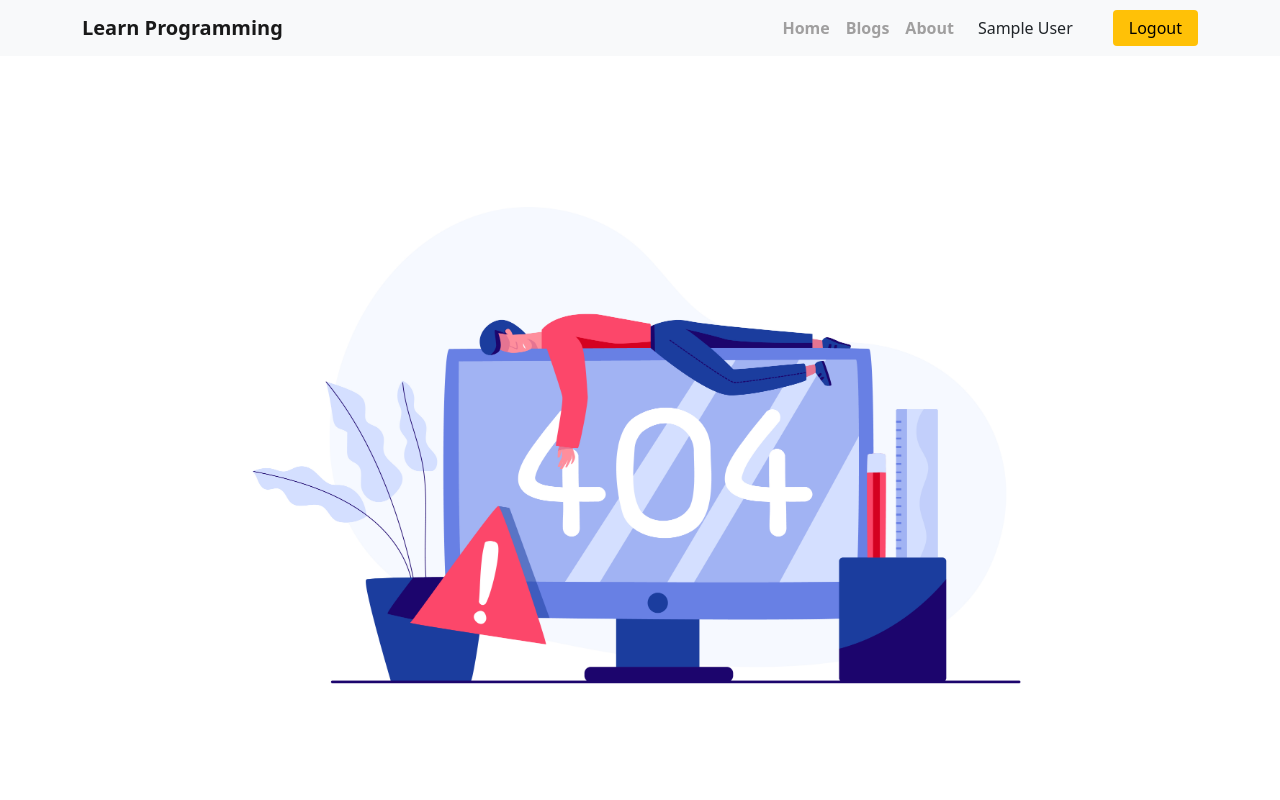
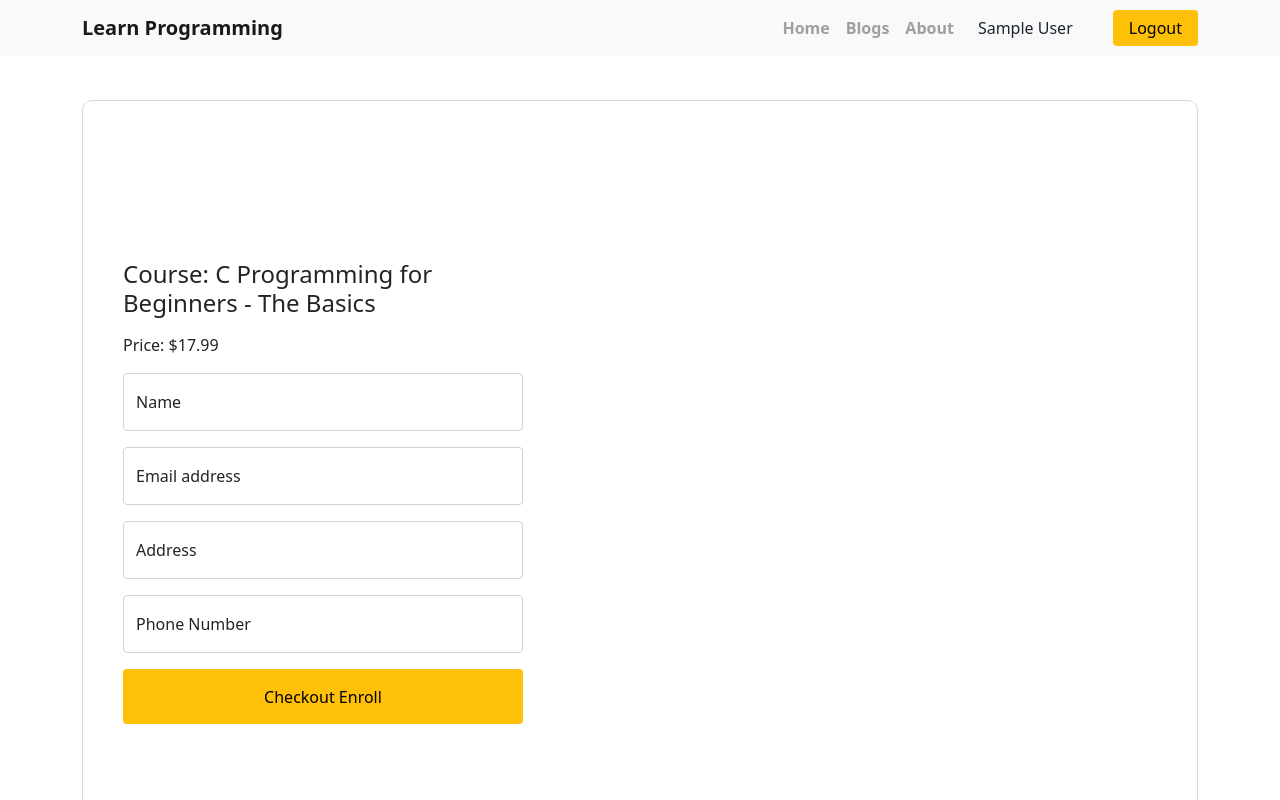
Before and after one commit to SakibAhamedKhan/learn-programming, a React (Create React App) app: page /course/1 in a window 1280 px wide. Shown: the top 800 px of the page. Built offline with nearby package versions, Linux system fonts and the light colour scheme; no server answers; sample sign-in values are in the browser's storage.

Commit message:
RequireAuth added

```diff
--- a/src/App.js
+++ b/src/App.js
@@ -3,12 +3,15 @@ import { Route, Routes } from 'react-router-dom';
 import './App.css';
 import About from './pages/About/About';
 import Blog from './pages/Blog/Blog';
+import Checkout from './pages/Checkout/Checkout';
 import Home from './pages/Home/Home/Home';
 import Login from './pages/LoginSignup/Login/Login';
+import RequireAuth from './pages/LoginSignup/RequireAuth/RequireAuth';
 import Signup from './pages/LoginSignup/Signup/Signup';
 import Footer from './pages/Shared/Footer/Footer';
 import Header from './pages/Shared/Header/Header';
 import NotFound from './pages/Shared/NotFound/NotFound';
+import Thanks from './pages/Shared/Thanks/Thanks';
 
 function App() {
   return (
@@ -21,6 +24,12 @@ function App() {
         <Route path='/signup' element={<Signup></Signup>}></Route>
         <Route path='/blogs' element={<Blog></Blog>}></Route>
         <Route path='/about' element={<About></About>}></Route>
+        <Route  path='/course/:courseId' element={
+          <RequireAuth>
+            <Checkout></Checkout>
+          </RequireAuth>
+        }></Route>
+        <Route path='/thanks' element={<Thanks></Thanks>}></Route>
         <Route path='*' element={<NotFound></NotFound>}></Route>
       </Routes>
      <Footer></Footer>
--- /dev/null
+++ b/src/pages/Checkout/Checkout.css
@@ -0,0 +1,22 @@
+.checkout{
+	height: 100vh;
+	margin-top: 100px;
+	margin-bottom: 40px;
+	display: grid;
+	grid-template-columns:  1fr  2fr;
+	align-items: center;
+	border: 1px solid rgb(216, 215, 215);
+	border-radius: 10px;
+	padding: 20px 40px;
+}
+
+@media screen and (max-width: 1200px) {
+	.checkout{
+		grid-template-columns:  1fr;
+	}
+}
+@media screen and (max-width: 380px) {
+	.checkout{
+		padding: 20px 20px;
+	}
+}
--- /dev/null
+++ b/src/pages/Checkout/Checkout.js
@@ -0,0 +1,82 @@
+import React, { useEffect, useState } from 'react';
+import { FloatingLabel, Form } from 'react-bootstrap';
+import { useNavigate, useParams } from 'react-router-dom';
+import Loading from '../Shared/Loading/Loading';
+import './Checkout.css';
+import { ToastContainer, toast } from 'react-toastify';
+import 'react-toastify/dist/ReactToastify.css';
+
+const Checkout = () => {
+	const {courseId} = useParams();
+	const [data, setData] = useState([]);
+	const [final, setFinal] = useState({});
+	const navigate = useNavigate();
+
+	useEffect( ()=>{
+		fetch('/courses-data.json')
+		.then(res => res.json())
+		.then(data => setData(data));
+	} ,[]);
+
+	useEffect( ()=>{
+		const findedData = data.find(d => d.id === parseInt(courseId));
+		setFinal(findedData);
+	}, [data]);
+
+	const handleSubmitCheckout = (event) =>{
+		event.preventDefault();
+		// return <div className='vh-100 d-flex justify-content-center align-items-center'>
+		// 	<h2>Thanks for Enroll the Couse ({final?.name})</h2>
+		// </div>;
+		navigate('/thanks');
+	}
+	return (
+		<div className='container'>
+			{
+				final ?
+				<div className='checkout'>
+					<div>
+						<h4 className=''>Course: {final?.name}</h4>
+						<p className='my-3'>Price: ${final?.price}</p>
+						<form onSubmit={handleSubmitCheckout}>
+							<FloatingLabel
+								controlId="floatingInput"
+								label="Name"
+								className="mb-3"
+							>
+								<Form.Control type="text" placeholder="name" name='name' required/>
+							</FloatingLabel>
+							<FloatingLabel
+								controlId="floatingInput"
+								label="Email address"
+								className="mb-3"
+							>
+								<Form.Control type="email" placeholder="name@example.com" name='email' required/>
+							</FloatingLabel>
+							<FloatingLabel
+								controlId="floatingInput"
+								label="Address"
+								className="mb-3"
+							>
+								<Form.Control type="text" placeholder="address" name='address' required/>
+							</FloatingLabel>
+							<FloatingLabel controlId="floatingInput" label="Phone Number">
+								<Form.Control type="text" placeholder="phone number" required name='phone' />
+							</FloatingLabel>
+							<button className='btn btn-warning nav-btn login-btn py-3 my-3'>Checkout Enroll</button>
+						</form>
+					</div>
+					<div>
+
+					</div>
+				</div>
+				:
+				<Loading></Loading>
+
+			}
+			<ToastContainer />
+		</div>
+	);
+};
+
+export default Checkout;
--- a/src/pages/Home/Course/Course.css
+++ b/src/pages/Home/Course/Course.css
@@ -19,3 +19,29 @@
 	flex-direction: column;
 	justify-content: space-between;
 }
+
+@media screen and (max-width: 900px) {
+	.course{
+		width: 300px;
+	}
+}
+@media screen and (max-width: 800px) {
+	.course{
+		width: 350px;
+	}
+}
+@media screen and (max-width: 450px) {
+	.course{
+		width: 300px;
+	}
+}
+@media screen and (max-width: 350px) {
+	.course{
+		width: 270px;
+	}
+}
+@media screen and (max-width: 310px) {
+	.course{
+		width: 250px;
+	}
+}
--- a/src/pages/Home/Course/Course.js
+++ b/src/pages/Home/Course/Course.js
@@ -1,8 +1,14 @@
 import React from 'react';
+import { useNavigate } from 'react-router-dom';
 import './Course.css'
 
 const Course = ({data}) => {
 	const {id, name, image, price, description} = data;
+	const navigate = useNavigate();
+
+	const handleNavigateCheckout = () => {
+		navigate(`/course/${id}`);
+	}
 	return (
 		<div className='course'>
 			<div>
@@ -16,7 +22,7 @@ const Course = ({data}) => {
 				</div>
 				<div>
 					<p className=''>Price: ${price}</p>
-					<button className='btn btn-warning nav-btn enroll-btn w-100 py-3'>Enroll Now</button>
+					<button onClick={handleNavigateCheckout} className='btn btn-warning nav-btn enroll-btn w-100 py-3'>Enroll Now</button>
 				</div>
 			</div>
 
--- a/src/pages/Home/Courses/Courses.css
+++ b/src/pages/Home/Courses/Courses.css
@@ -4,3 +4,22 @@
 	grid-template-columns: repeat(3, 1fr);
 	grid-gap: 40px;
 }
+
+@media screen and (max-width: 1200px) {
+	.courses-all{
+		grid-template-columns: repeat(2, 1fr);
+		justify-items: center;
+	}
+}
+@media screen and (max-width: 900px) {
+	.courses-all{
+		grid-template-columns: repeat(2, 1fr);
+		justify-items: center;
+	}
+}
+@media screen and (max-width: 800px) {
+	.courses-all{
+		grid-template-columns: repeat(1, 1fr);
+		justify-items: center;
+	}
+}
--- a/src/pages/LoginSignup/Login/Login.css
+++ b/src/pages/LoginSignup/Login/Login.css
@@ -11,7 +11,7 @@
 	height: 55px;
 }
 
-@media screen and (max-width:450px){
+@media screen and (max-width:500px){
 	.login-container input , .login-btn {
 		width: 280px;
 	}
@@ -25,13 +25,13 @@
 }
 @media screen and (max-width:320px){
 	.login-container input , .login-btn {
-		width: 240px;
+		width: 220px;
 	}
 
 }
 @media screen and (max-width:300px){
 	.login-container input , .login-btn  {
-		width: 220px;
+		width: 210px;
 	}
 
 }
--- a/src/pages/LoginSignup/Login/Login.js
+++ b/src/pages/LoginSignup/Login/Login.js
@@ -1,7 +1,7 @@
 import React, { useState } from 'react';
 import { FloatingLabel, Form } from 'react-bootstrap';
 import { useSendPasswordResetEmail, useSignInWithEmailAndPassword } from 'react-firebase-hooks/auth';
-import { Link, useNavigate } from 'react-router-dom';
+import { Link, useLocation, useNavigate } from 'react-router-dom';
 import auth from '../../../firebase.init';
 import Loading from '../../Shared/Loading/Loading';
 import './Login.css';
@@ -22,10 +22,11 @@ const Login = () => {
 	const [sendPasswordResetEmail, sending, resetError] = useSendPasswordResetEmail(
 		auth
 	  );
-
+	const location = useLocation();
+	const from = location.state?.from.pathname || '/';
 
 	if(user){
-		navigate('/home');
+		navigate(from, {replace:true});
 	}
 
 
@@ -46,7 +47,7 @@ const Login = () => {
 	const handleResetPassword = () => {
 		errorElement = '';
 		if(emailForReset.length === 0){
-			alert('At first Fill the Email Field')
+			toast('At first fill the email field')
 		} else{
 			toast("Password reset mail sended");
 			sendPasswordResetEmail(emailForReset);
--- /dev/null
+++ b/src/pages/LoginSignup/RequireAuth/RequireAuth.js
@@ -0,0 +1,20 @@
+import React from 'react';
+import { useAuthState } from 'react-firebase-hooks/auth';
+import { Navigate, useLocation } from 'react-router-dom';
+import auth from '../../../firebase.init';
+import Loading from '../../Shared/Loading/Loading';
+
+const RequireAuth = ({children}) => {
+	const [user, loading] = useAuthState(auth);
+	const location = useLocation();
+
+	if(loading){
+		return <Loading></Loading>
+	}
+	if(!user){
+		return <Navigate to='/login' state={{from:location}} replace></Navigate>
+	}
+	return children;
+};
+
+export default RequireAuth;
--- a/src/pages/Shared/Social/Social.js
+++ b/src/pages/Shared/Social/Social.js
@@ -3,7 +3,7 @@ import './Social.css'
 import {FcGoogle} from 'react-icons/fc';
 import auth from '../../../firebase.init';
 import { useSignInWithGoogle } from 'react-firebase-hooks/auth';
-import { useNavigate } from 'react-router-dom';
+import { useLocation, useNavigate } from 'react-router-dom';
 
 const Social = () => {
 	const [signInWithGoogle, user, loading, error] = useSignInWithGoogle(auth);
@@ -11,8 +11,10 @@ const Social = () => {
 		signInWithGoogle();
 	}
 	const navigate = useNavigate();
+	const location = useLocation();
+	const from = location.state?.from.pathname || '/';
 	if(user){
-		navigate('/home');
+		navigate(from, {replace:true});
 	}
 	return (
 		<div>
--- /dev/null
+++ b/src/pages/Shared/Thanks/Thanks.js
@@ -0,0 +1,20 @@
+import React from 'react';
+import { useNavigate } from 'react-router-dom';
+
+const Thanks = () => {
+	const navigate = useNavigate();
+
+	const handleBackToHome = () => {
+		navigate('/home');
+	}
+	return (
+		<div>
+			<div className='vh-100 d-flex justify-content-center align-items-center not-found my-5 py-5 flex-column'>
+			<h2>Thanks :) for Enrolling the Course!</h2>
+			<button onClick={handleBackToHome} className='btn btn-warning nav-btn my-4'>Back to Home</button>
+			</div>
+		</div>
+	);
+};
+
+export default Thanks;
```
Also changed, not shown: src/pages/Shared/Thanks/Thanks.css (added).
